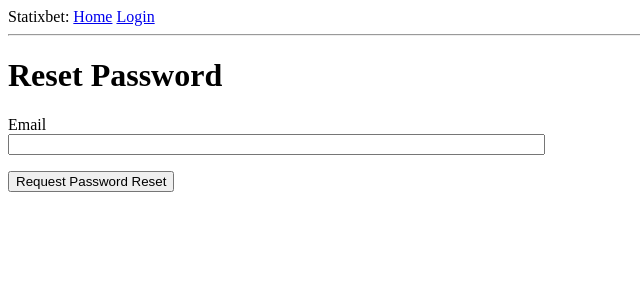
After one commit to DenisLet/statixbet, a Flask app: page /reset_password_request in a window 1280 px wide. The commit adds this page. Shown: the top 300 px of the page, without its empty margins (0-640 px from the left). Run offline with Flask 3, Linux system fonts and the light colour scheme.

Commit message:
vs. add recovery password

```diff
--- a/app/forms.py
+++ b/app/forms.py
@@ -11,7 +11,6 @@ class LoginForm(FlaskForm):
     password = PasswordField('Password', validators=[DataRequired()])
     remember_me = BooleanField('Remember Me')
     submit = SubmitField('Sign In')
-
 
 
 class RegistrationForm(FlaskForm):
@@ -37,3 +36,13 @@ class RegistrationForm(FlaskForm):
 class ResendConfirmationForm(FlaskForm):
     email = StringField('Email', validators=[DataRequired(), Email()])
     submit = SubmitField('Resend Confirmation')
+
+class ResetPasswordRequestForm(FlaskForm):
+    email = StringField('Email', validators=[DataRequired(), Email()])
+    submit = SubmitField('Request Password Reset')
+
+class ResetPasswordForm(FlaskForm):
+    password = PasswordField('Password', validators=[DataRequired()])
+    password2 = PasswordField(
+        'Repeat Password', validators=[DataRequired(), EqualTo('password')])
+    submit = SubmitField('Request Password Reset')
--- a/app/routes.py
+++ b/app/routes.py
@@ -3,9 +3,9 @@ from flask_login import current_user, login_user, logout_user, login_required
 import sqlalchemy as sa
 from urllib.parse import urlsplit
 from app import app, db
-from app.forms import LoginForm, RegistrationForm, ResendConfirmationForm
+from app.forms import LoginForm, RegistrationForm, ResendConfirmationForm, ResetPasswordRequestForm, ResetPasswordForm
 from app.models import User
-from app.email import send_email
+from app.email import send_email, send_password_reset_email
 from itsdangerous import URLSafeTimedSerializer
 @app.route('/')
 @app.route('/index')
@@ -109,7 +109,36 @@ def resend_confirmation():
             flash('Invalid email or account already confirmed.', 'danger')
     return render_template('resend_confirmation.html', form=form)
 
+@app.route('/reset_password_request', methods=['GET', 'POST'])
+def reset_password_request():
+    if current_user.is_authenticated:
+        return redirect(url_for('index'))
+    form = ResetPasswordRequestForm()
+    if form.validate_on_submit():
+        user = db.session.scalar(
+            sa.select(User).where(User.email == form.email.data))
+        if user:
+            send_password_reset_email(user)
+        flash('Check your email for the instructions to reset your password')
+        return redirect(url_for('login'))
+    return render_template('reset_password_request.html',
+                           title='Reset Password', form=form)
 
+
+@app.route('/reset_password/<token>', methods=['GET', 'POST'])
+def reset_password(token):
+    if current_user.is_authenticated:
+        return redirect(url_for('index'))
+    user = User.verify_reset_password_token(token)
+    if not user:
+        return redirect(url_for('index'))
+    form = ResetPasswordForm()
+    if form.validate_on_submit():
+        user.set_password(form.password.data)
+        db.session.commit()
+        flash('Your password has been reset.')
+        return redirect(url_for('login'))
+    return render_template('reset_password.html', form=form)
 
 
 @app.route('/test_request')
--- a/app/templates/login.html
+++ b/app/templates/login.html
@@ -22,6 +22,10 @@
     <p>{{ form.submit() }}</p>
     <p>New User?
       <a href="{{ url_for('register') }}">Click to Register!</a>
+    <p>
+      Forgot Your Password?
+      <a href="{{ url_for('reset_password_request') }}">Click to Reset It</a>
+    </p>
     </p>
   </form>
 {% endblock %}
--- /dev/null
+++ b/app/templates/reset_password_request.html
@@ -0,0 +1,16 @@
+{% extends "base.html" %}
+
+{% block content %}
+    <h1>Reset Password</h1>
+    <form action="" method="post">
+        {{ form.hidden_tag() }}
+        <p>
+            {{ form.email.label }}<br>
+            {{ form.email(size=64) }}<br>
+            {% for error in form.email.errors %}
+            <span style="color: red;">[{{ error }}]</span>
+            {% endfor %}
+        </p>
+        <p>{{ form.submit() }}</p>
+    </form>
+{% endblock %}
```
Also changed, not shown: app/email.py (+10 -0 lines), app/models.py (+18 -1 lines), app/templates/email/reset_password.html (added, +17 -0 lines), app/templates/email/reset_password.txt (added, +11 -0 lines), app/templates/reset_password.html (added, +23 -0 lines).
